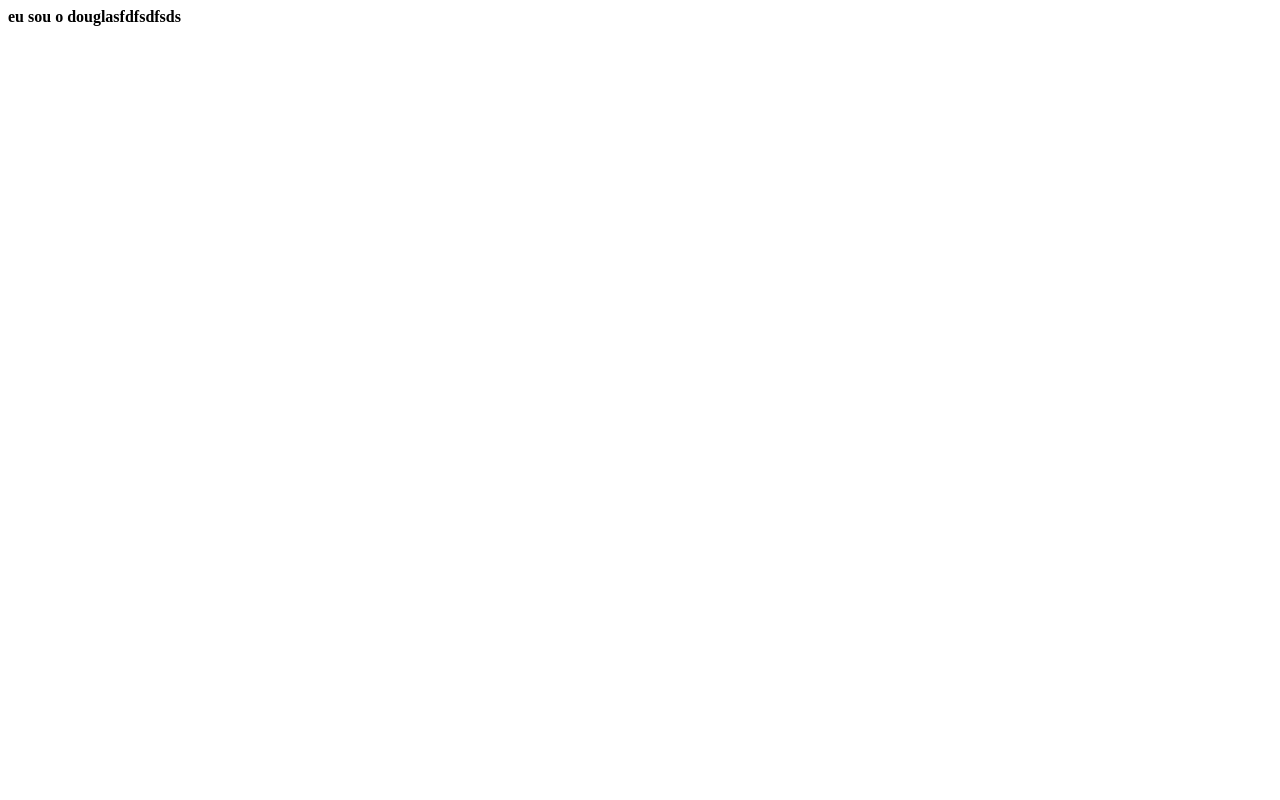
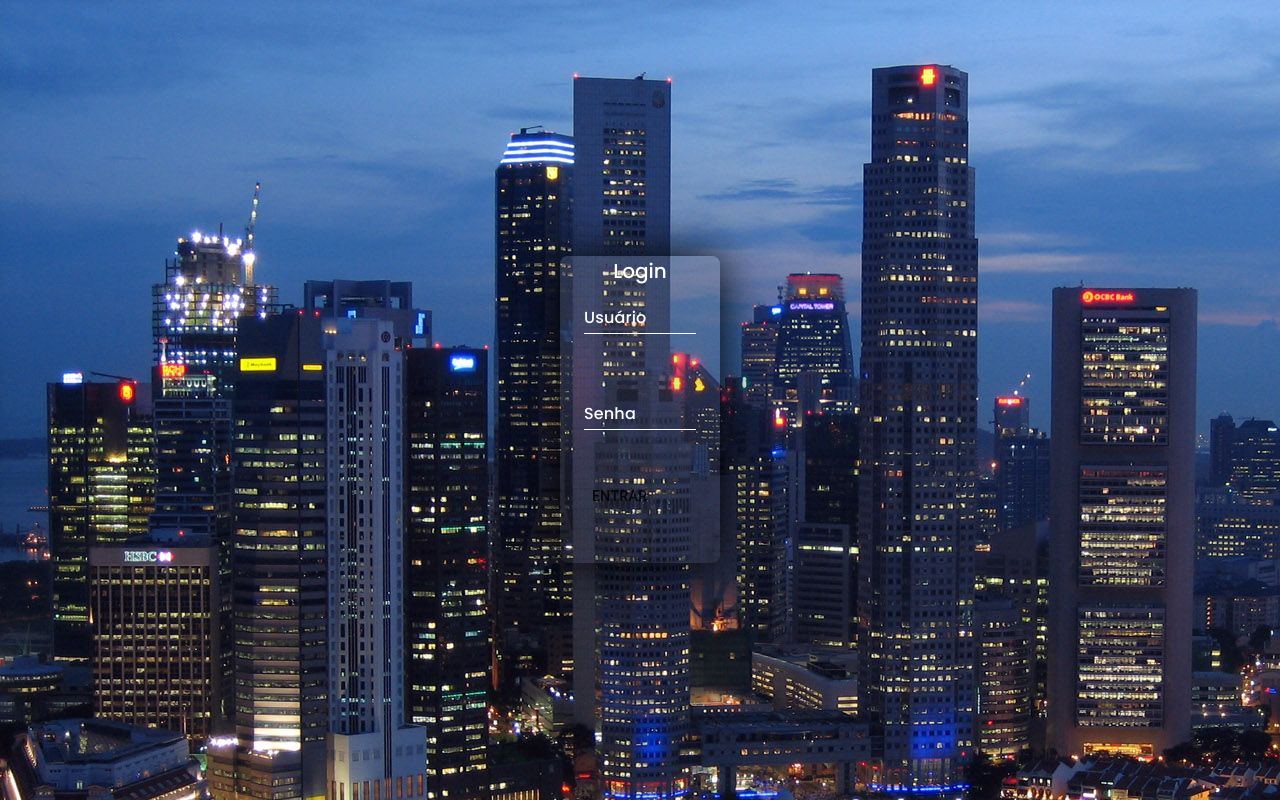
Before and after one commit to RonaldoTavares/Portfolio, a React (Create React App) app: page / in a window 1280 px wide. Built offline with nearby package versions, Linux system fonts and the light colour scheme.

Commit message:
[] loginPage

```diff
--- a/package.json
+++ b/package.json
@@ -3,9 +3,12 @@
   "version": "0.1.0",
   "private": true,
   "dependencies": {
+    "@material-ui/core": "^4.12.3",
+    "@material-ui/icons": "^4.11.2",
     "@testing-library/jest-dom": "^5.11.4",
     "@testing-library/react": "^11.1.0",
     "@testing-library/user-event": "^12.1.10",
+    "material-ui": "^0.20.2",
     "react": "^17.0.2",
     "react-dom": "^17.0.2",
     "react-router-dom": "^5.2.0",
--- /dev/null
+++ b/src/App.css
@@ -0,0 +1,9 @@
+@import url("https://fonts.googleapis.com/css2?family=Poppins:wght@500&display=swap");
+
+* {
+  box-sizing: border-box;
+}
+body {
+  color: "#FFF";
+  margin: 0;
+}
--- a/src/App.js
+++ b/src/App.js
@@ -1,4 +1,5 @@
 import Router from './Router';
+import './App.css'
 
 const App = () => {
   return (
--- a/src/features/HomePage.jsx
+++ b/src/features/HomePage.jsx
@@ -1,7 +1,71 @@
 import React from "react";
+import HomePageClass from "./HomePageClass";
+import { Grid, Box, TextField, Button } from "@material-ui/core";
+import { withStyles } from "@material-ui/core/styles";
+import ExitToAppIcon from "@material-ui/icons/ExitToApp";
+
+const CssTextField = withStyles({
+  root: {
+    "& label.Mui-focused": {
+      color: "#FFF",
+      fontFamily: "'Poppins', sans-serif",
+    },
+    "& .MuiInputLabel-formControl": {
+      color: "#FFF",
+      fontFamily: "'Poppins', sans-serif",
+    },
+    "& .MuiInput-underline:after": {
+      borderBottomColor: "#FFF",
+    },
+    "& .MuiInput-underline:before": {
+      borderBottomColor: "#FFF",
+    },
+    "& .MuiInputBase-input": {
+      color: "#FFF",
+      fontFamily: "'Poppins', sans-serif",
+    },
+    "& .MuiOutlinedInput-root": {
+      "&.Mui-focused fieldset": {
+        borderColor: "#FFF",
+      },
+    },
+  },
+})(TextField);
 
 const HomePage = () => {
-  return <b>eu sou o douglasfdfsdfsds</b>;
+  const classes = HomePageClass();
+  return (
+    <Grid className={classes.gridContainer}>
+      <Box pt={32} pl={70} pr={70}>
+        <Box className={classes.boxlogin}>
+          <Grid container>
+            <Grid xs={12} item className={classes.text}>
+              Login
+            </Grid>
+            <Grid xs={12} item>
+              <Box pl={3} pr={3} pb={6}>
+                <CssTextField
+                  fullWidth
+                  id="standard-multiline-flexible"
+                  label="Usuário"
+                />
+              </Box>
+              <Box pl={3} pr={3} pb={6}>
+                <CssTextField
+                  fullWidth
+                  id="standard-multiline-flexible"
+                  label="Senha"
+                />
+              </Box>
+              <Box pl={3} pr={3} pb={6}>
+                <Button className={classes.button}>Entrar</Button>
+              </Box>
+            </Grid>
+          </Grid>
+        </Box>
+      </Box>
+    </Grid>
+  );
 };
 
 export default HomePage;
--- /dev/null
+++ b/src/features/HomePageClass.js
@@ -0,0 +1,33 @@
+import { makeStyles } from '@material-ui/core/styles';
+import image from '../assets/img/predios.jpg'
+
+const homePageStyles = makeStyles(() => ({
+    gridContainer: {
+        height: '100vh',
+        background: 'url(' + image + ') no-repeat'
+      },
+    boxlogin: {
+        boxShadow: '0 0 3em black',
+        background: 'linear-gradient(rgba(145,145,145,0.22),rgba(145,145,145,0.05))',
+        borderRadius: 8
+    },
+    text: {
+        fontFamily: "'Poppins', sans-serif",
+        textAlign: 'center',
+        color: '#FFF',
+        fontSize: 20
+    },
+    button: {
+        color: '#FFF',
+        fontFamily: "'Poppins', sans-serif",
+        textAlign: 'center',
+        fontSize: 12,
+        '&:hover, &:focus': {
+            boxShadow: '0px 0px 10px #608baa',
+            background: '#608baa',
+            color: '#FFF'
+        }
+    }
+}));
+
+export default homePageStyles
```
Also changed, not shown: src/assets/img/predios.jpg (added), 1 other file (tests, documents, lock files or other folders).
